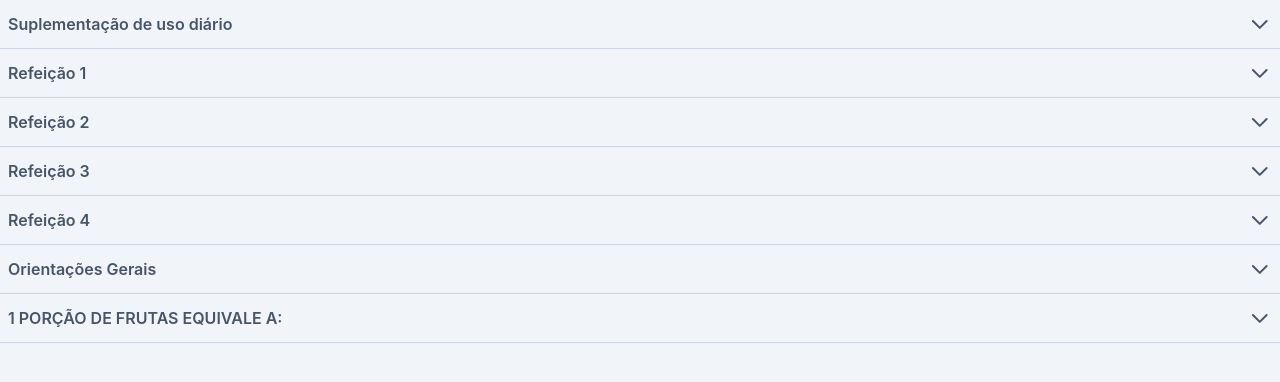
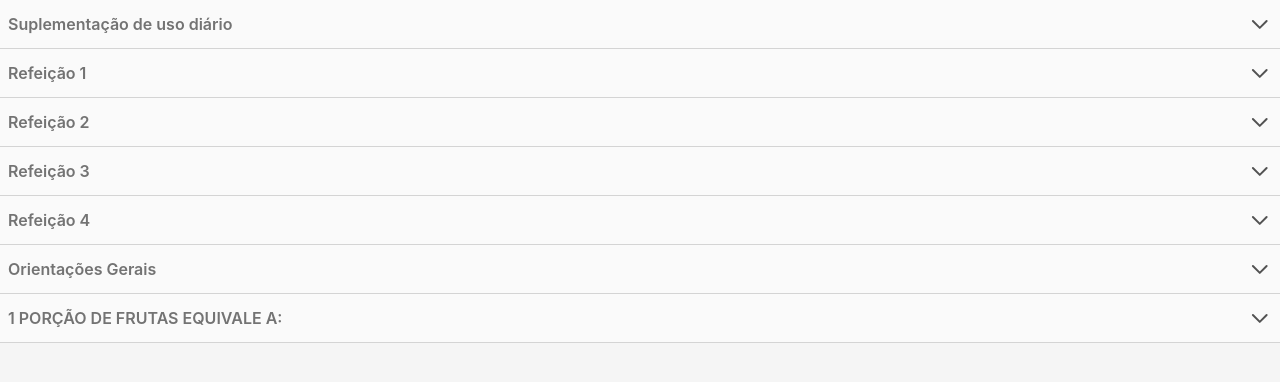
Before and after one commit to gabrieldocoutos/papaya, a Next.js app: page / in a window 1280 px wide. Shown: the top 382 px of the page. Built offline with nearby package versions, Linux system fonts and the light colour scheme.

Commit message:
update color scheme

```diff
--- a/pages/_document.tsx
+++ b/pages/_document.tsx
@@ -4,7 +4,7 @@ export default function Document() {
     return (
         <Html>
             <Head />
-            <body className={" bg-slate-100 text-slate-600 hide-scrollbar"}>
+            <body className={" bg-neutral-100 text-neutral-600 hide-scrollbar"}>
                 <Main />
                 <NextScript />
             </body>
--- a/src/dropdown.tsx
+++ b/src/dropdown.tsx
@@ -13,21 +13,23 @@ function Dropdown({ children, title }: DropdownProps) {
     return (
         <div
             className={classNames(
-                "flex flex-col items-start w-full mx-2 border-b border-slate-300",
+                "flex flex-col items-start w-full mx-2 border-b border-neutral-300",
                 {
-                    ["bg-slate-200"]: open,
-                    ["bg-slate-100"]: !open,
+                    ["bg-neutral-100"]: open,
+                    ["bg-neutral-50"]: !open,
                 }
             )}
         >
             <div
                 className={classNames(
-                    { ["border-b border-slate-300"]: open },
+                    { ["border-b border-neutral-300"]: open },
                     "flex items-center justify-between px-2 w-full"
                 )}
                 onClick={() => setOpen(!open)}
             >
-                <p className="w-full py-3 font-semibold text-left">{title}</p>
+                <p className="w-full py-3 font-semibold text-left text-neutral-500">
+                    {title}
+                </p>
                 <ChevronIvon
                     className={classNames(
                         { ["rotate-180"]: open },
```
